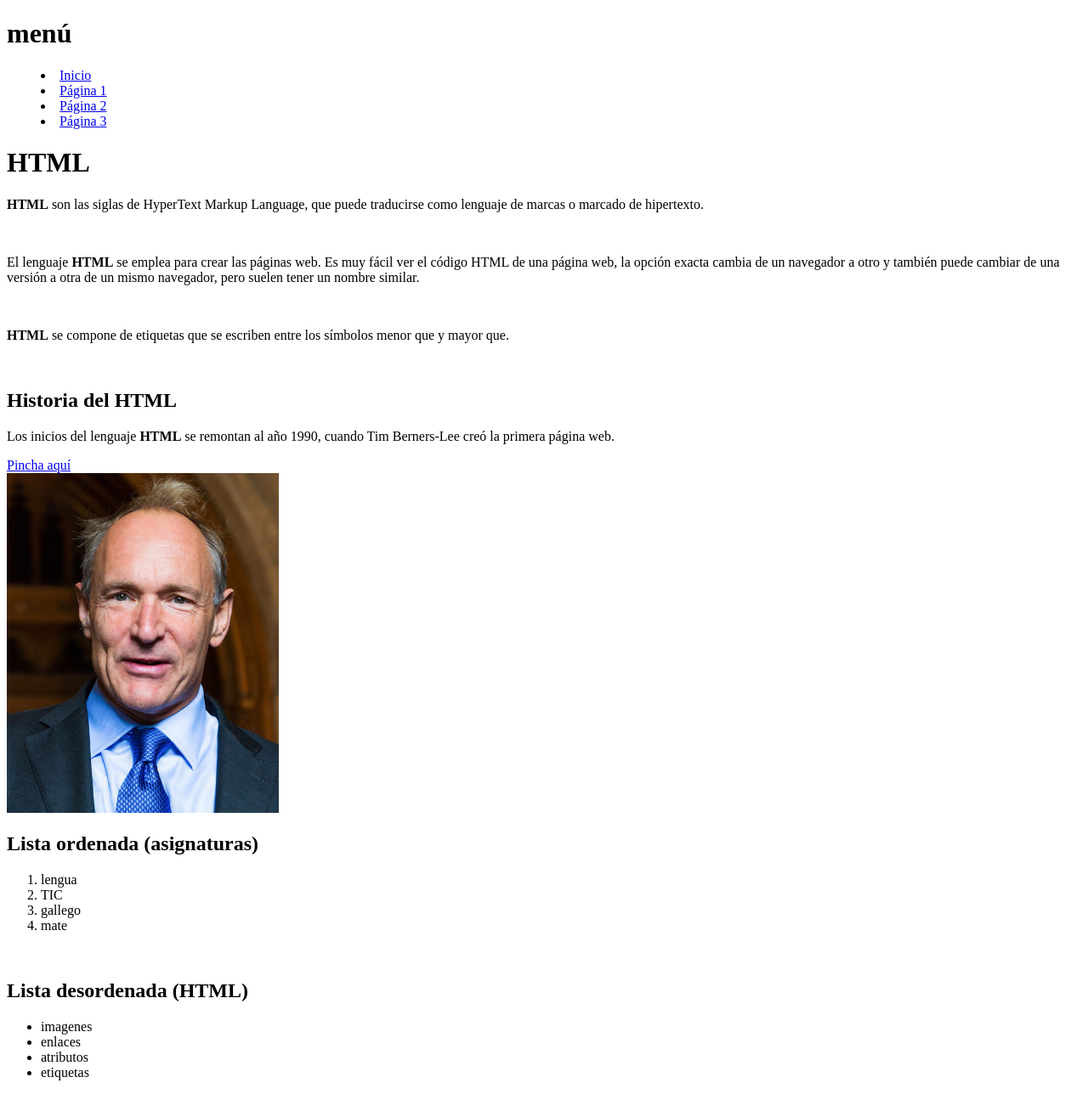
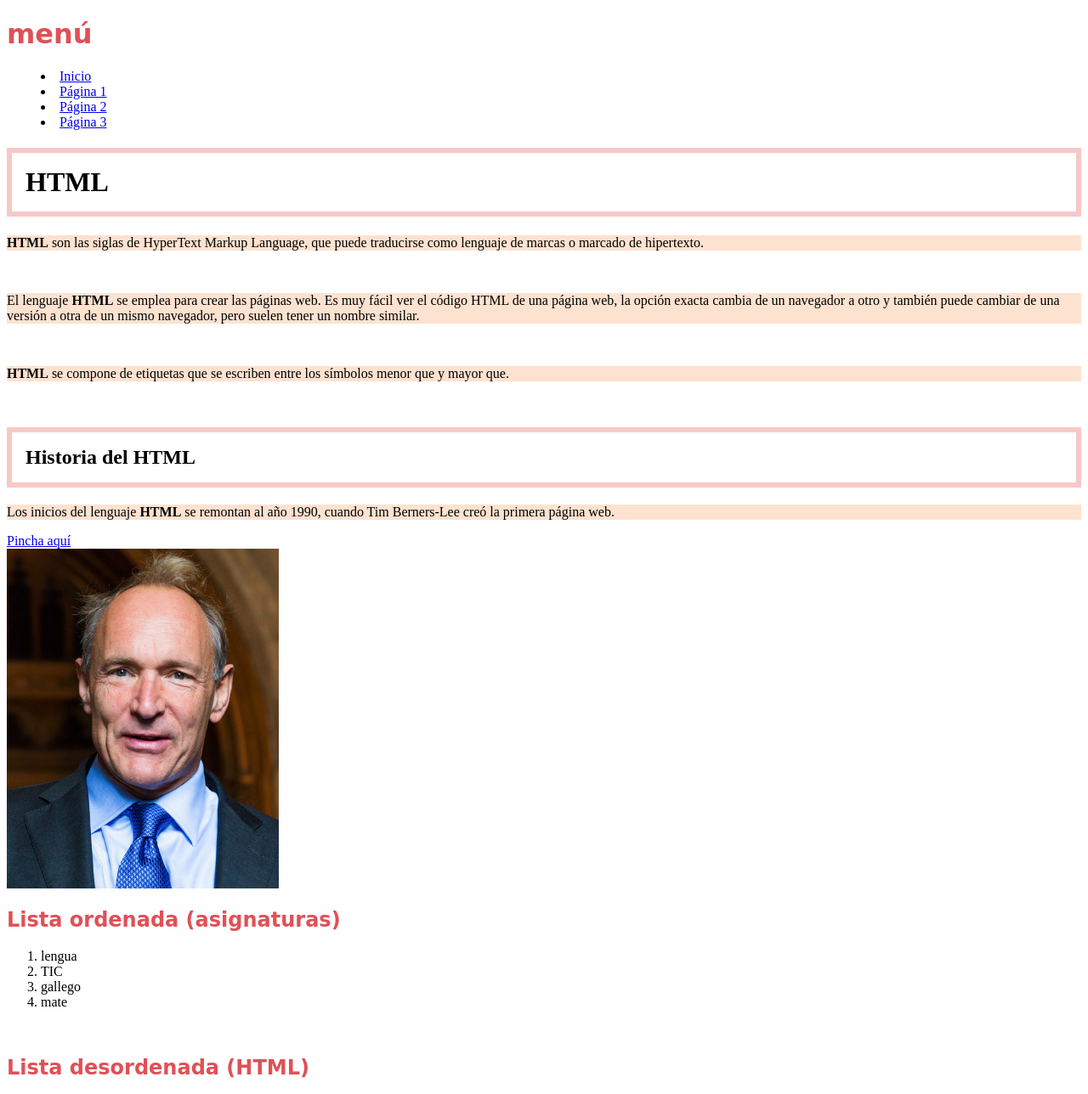
Before and after one commit to saragrisales/Ejercicio-1, a plain HTML site: page index.html in a window 1280 px wide. Shown: the top 1288 px of the page at 85% size. Drawn offline with Linux system fonts and the light colour scheme.

Commit message:
CSS
Hoy cambié la fuente de la letra de los titulos y cambie los colores

```diff
--- /dev/null
+++ b/CSS/estilos.css
@@ -0,0 +1,11 @@
+.tarjeta {
+    border: 6px solid #f8c8c8;
+    padding: 1rem;
+  }
+.titulos {
+  font-family: Brush Script MT, Cursive;
+  color: #e05057;
+}
+.fondo {
+  background-color: rgba(250, 179, 132, 0.384);
+}
--- a/index.html
+++ b/index.html
@@ -5,32 +5,33 @@
     <meta charset="utf-8">
   <meta name="viewport" content="width=device-width, initial-scale=1">
   <title>Mi primera web</title>
+  <link rel="stylesheet" href="./css/estilos.css">
 </head>
 
     <body>
-        <h1>menú</h1>
+        <h1 class="titulos" > menú</h1>
         <menu>
             <li><a href="./index.html">Inicio</a></li>
             <li><a href="./pagina1.html">Página 1</a></li>
             <li><a href="./pagina2.html">Página 2</a></li>
             <li><a href="./pagina3.html">Página 3</a></li>
         </menu>
-        <h1>HTML</h1>
-        <p><strong>HTML</strong> son las siglas de HyperText Markup Language, que puede traducirse como lenguaje de marcas o marcado de hipertexto.</p> <br>
-        <p>El lenguaje <strong>HTML</strong> se emplea para crear las páginas web. Es muy fácil ver el código HTML de una página web, la opción exacta cambia de un navegador a otro y también puede cambiar de una versión a otra de un mismo navegador, pero suelen tener un nombre similar.</p> <br>
-        <p><strong>HTML</strong> se compone de etiquetas que se escriben entre los símbolos menor que y mayor que.</p> <br>
-        <h2>Historia del HTML</h2>
-        <p>Los inicios del lenguaje <strong>HTML</strong> se remontan al año 1990, cuando Tim Berners-Lee creó la primera página web.</p>
+        <h1 class="tarjeta">HTML</h1>
+        <p class="fondo"><strong>HTML</strong> son las siglas de HyperText Markup Language, que puede traducirse como lenguaje de marcas o marcado de hipertexto.</p> <br>
+        <p class="fondo">El lenguaje <strong>HTML</strong> se emplea para crear las páginas web. Es muy fácil ver el código HTML de una página web, la opción exacta cambia de un navegador a otro y también puede cambiar de una versión a otra de un mismo navegador, pero suelen tener un nombre similar.</p> <br>
+        <p class="fondo"><strong>HTML</strong> se compone de etiquetas que se escriben entre los símbolos menor que y mayor que.</p> <br>
+        <h2 class="tarjeta">Historia del HTML</h2>
+        <p class="fondo">Los inicios del lenguaje <strong>HTML</strong> se remontan al año 1990, cuando Tim Berners-Lee creó la primera página web.</p>
         <a href="https://es.wikipedia.org/wiki/Tim_Berners-Lee">Pincha aquí</a> <br>
         <img src="./img/imagen.jpg" height="400"> <br>
-        <h2>Lista ordenada (asignaturas)</h2>
+        <h2 class="titulos">Lista ordenada (asignaturas)</h2>
         <ol>
-            <li>lengua</li>
+            <li class="palabra">lengua</li>
             <li>TIC</li>
             <li>gallego</li>
             <li>mate</li>
         </ol> <br>
-        <h2>Lista desordenada (HTML)</h2>
+        <h2 class="titulos">Lista desordenada (HTML)</h2>
         <ul>
             <li>imagenes</li>
             <li>enlaces</li>
```
